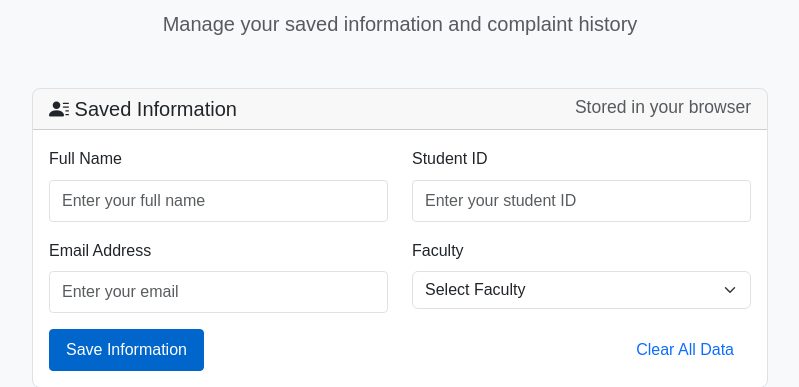
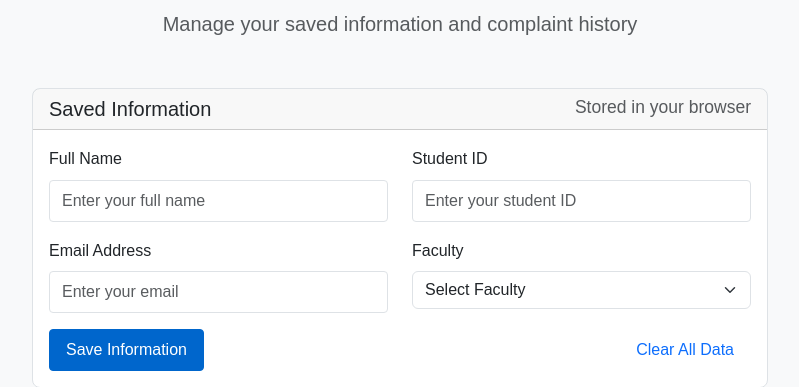
Before and after one commit to nusrathdev/goodfix, a PHP site: page /user/profile.php in a window 1280 px wide. Shown: the part 172-559 px from the top of the page, without its empty margins (240-1039 px from the left). Run offline with PHP 8.4, Linux system fonts and the light colour scheme; some libraries are stand-ins or nearby versions.

Commit message:
fix: remove icon from saved information header in profile page

```diff
--- a/user/profile.php
+++ b/user/profile.php
@@ -22,7 +22,7 @@ include '../includes/header.php';
                 <div class="card mb-4">
                     <div class="card-header">
                         <h5 class="mb-0">
-                            <i class="bi bi-person-lines-fill"></i> Saved Information
+                            Saved Information
                             <small class="text-muted float-end">Stored in your browser</small>
                         </h5>
                     </div>
```
